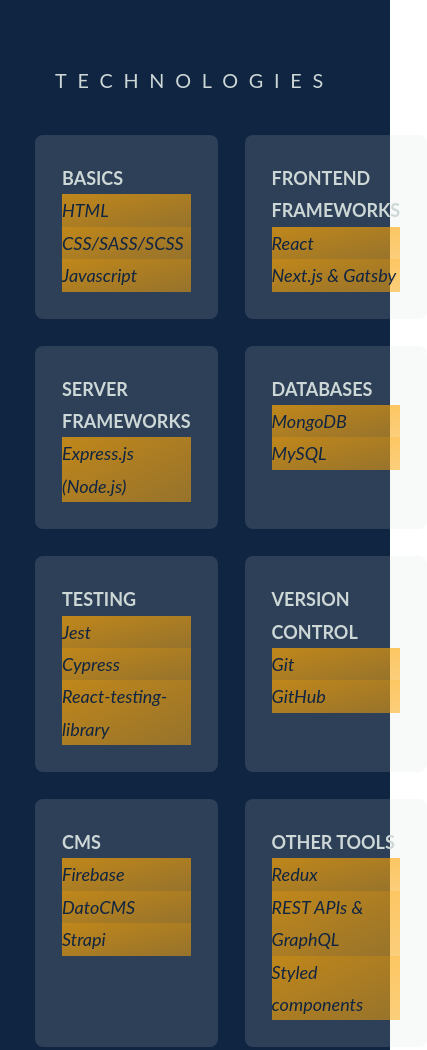
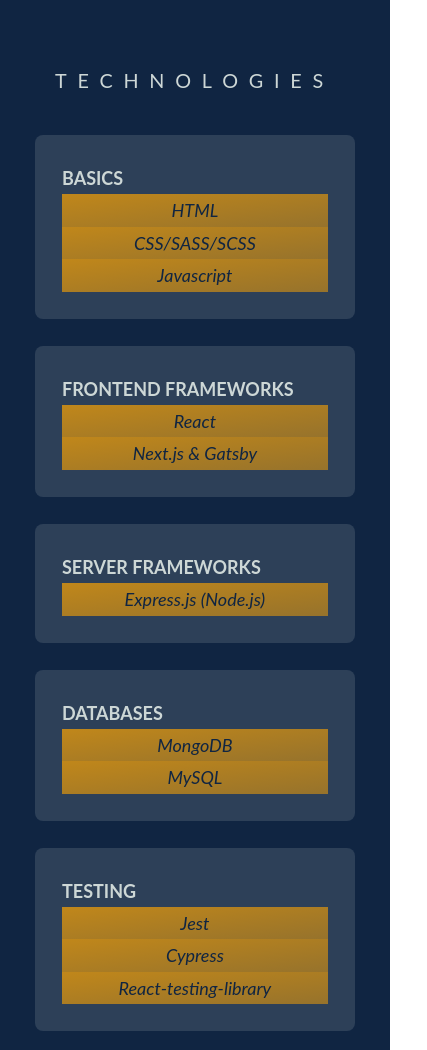
Before and after one commit to David-Luque/portf-my, a Gatsby site: page / in a window 390 px wide. Shown: the part 2020-3070 px from the top of the page, 427 px wide, since content can reach past the window. Built offline with nearby package versions, Linux system fonts and the light colour scheme; Gatsby itself is replaced by a stand-in of ours.

Commit message:
Done phone-narrow responsive styles for sections technologies, projects and footer

```diff
--- a/src/sass/components/_project-card.scss
+++ b/src/sass/components/_project-card.scss
@@ -22,6 +22,11 @@
         text-transform: uppercase;
         font-weight: 100;
         letter-spacing: 1rem;
+
+        @include responsive(phone-narrow) {
+            font-size: 2.6rem;
+            letter-spacing: .5rem;
+        }
     }
 
     &__description {
@@ -34,6 +39,16 @@
         display: flex;
         justify-content: space-evenly;
         align-items: center;
+
+        @include responsive(phone-narrow) {
+
+            & > * {
+                margin: 1rem 0;
+                width: 90%;
+            }
+
+            flex-direction: column;
+        }
     }
 
 
--- a/src/sass/components/_technology-card.scss
+++ b/src/sass/components/_technology-card.scss
@@ -18,11 +18,10 @@
         background-image: linear-gradient(to right bottom,
             rgba($color-secondary, .7),
             rgba($color-secondary, .5));
-        // background-color: linear-gradient(to right bottom,
-        // rgba($color-secondary, .7),
-        // rgba($color-secondary, .5));
-        // background: linear-gradient(to right bottom,
-        // rgba($color-secondary, .7),
-        // rgba($color-secondary, .5));
+
+
+        @include responsive(phone-narrow) {
+            text-align: center;
+        }
     }
 }
--- a/src/sass/layout/_footer.scss
+++ b/src/sass/layout/_footer.scss
@@ -12,7 +12,7 @@
     align-items: center;
 
     @include responsive(tab-portrait) {
-        flex-direction: column;
+        flex-direction: column-reverse;
     }
 
     &:not(:last-child) {
@@ -38,7 +38,7 @@
 
         @include responsive(tab-portrait) {
             width: 80%;
-            border-bottom: hidden;
+            border-top: hidden;
 
             & > * {
                 margin-left: 0;
@@ -46,6 +46,12 @@
 
             flex-direction: row;
             justify-content: space-evenly;
+        }
+
+        @include responsive(phone-narrow) {
+
+            flex-direction: column;
+            align-items: center;
         }
     }
 
@@ -59,16 +65,31 @@
         @include responsive(tab-portrait) {
             width: 95%
         }
+
+        @include responsive(phone-narrow) {
+            width: 100%;
+            font-size: 1.5rem;
+            padding: 2rem;
+        }
     }
 
     &__email {
         text-align: left;
         font-size: 2rem;
         margin-left: 5rem;
+
+        @include responsive(phone-narrow) {
+            text-align: center;
+            margin-left: 0;
+        }
     }
 
     &__social-media {
         margin-left: 4rem;
+
+        @include responsive(phone-narrow) {
+            margin-left: 0;
+        }
     }
 
     &__link {
@@ -76,6 +97,19 @@
             width: 3.5rem;
             height: auto;
             margin: .5rem 1rem 0 2rem;
+
+            @include responsive(phone-narrow) {
+                width: 4rem;
+                margin: .5rem 2rem;
+            }
+        }
+
+        @include responsive(phone-narrow) {
+            img {
+                width: 4rem;
+                height: auto;
+                margin: .5rem 2rem;
+            }
         }
     }
 
--- a/src/sass/pages/_home.scss
+++ b/src/sass/pages/_home.scss
@@ -232,6 +232,10 @@
             grid-template-columns: repeat(2, 1fr);
             grid-gap: 3rem;
         }
+
+        @include responsive(phone-narrow) {
+            grid-template-columns: 1fr;
+        }
     }
 }
 
```
Also changed, not shown: src/css/style.css.
